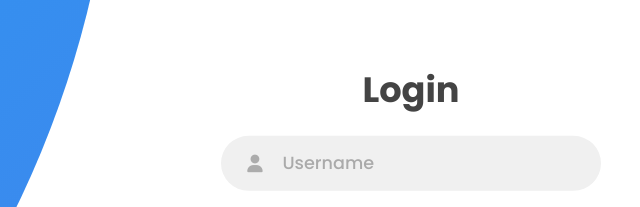
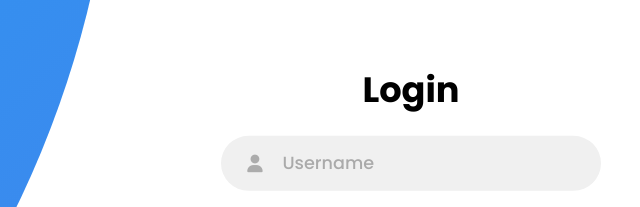
Before and after one commit to davigibelato/Projetos-Java-to-Web, a plain HTML site: page Login-Page/index.html in a window 1280 px wide. Shown: the part 150-357 px from the top of the page, 549-1189 px from the left. Drawn offline with Linux system fonts and the light colour scheme; files whose address does not match are found by name.

Commit message:
Arrumei o Login

```diff
--- a/Login-Page/styles/style.css
+++ b/Login-Page/styles/style.css
@@ -62,7 +62,7 @@ form.sign-in-form {
 
 .title {
   font-size: 2.2rem;
-  color: #444;
+  color: #000000;
   margin-bottom: 10px;
 }
 
```
